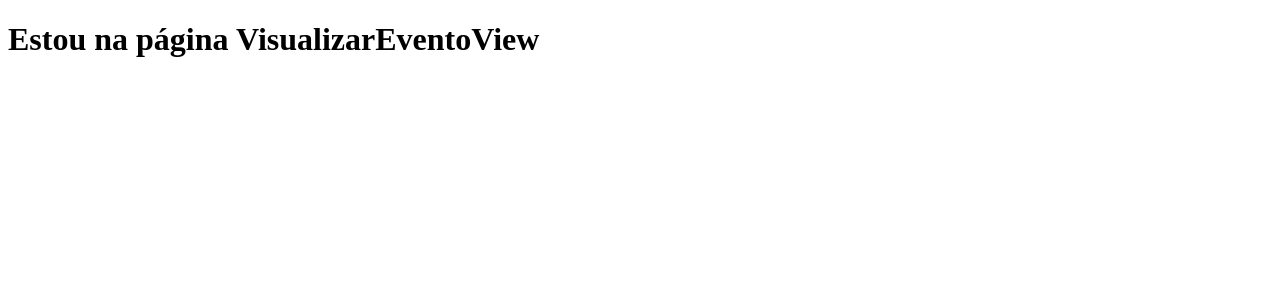
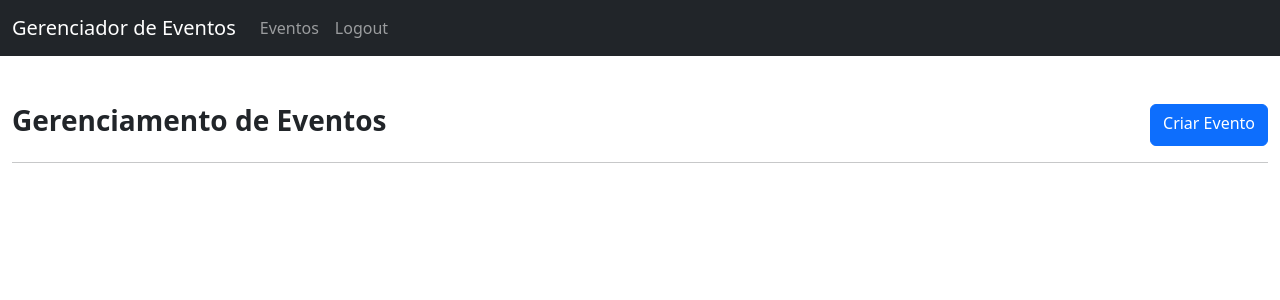
Before and after one commit to eu-pedro/projeto_evento, a PHP site: page /app/view/VisualizarEventoView.php in a window 1280 px wide. Shown: the top 300 px of the page. Run offline with PHP 8.4, Linux system fonts and the light colour scheme.

Commit message:
Iniciado página de visualização

```diff
--- /dev/null
+++ b/app/includes/Cabecalho.php
@@ -0,0 +1,42 @@
+<?php
+session_start();
+?>
+
+<!DOCTYPE html>
+<html lang="pt-br">
+<head>
+    <meta charset="UTF-8">
+    <meta name="viewport" content="width=device-width, initial-scale=1.0">
+    <link rel="stylesheet" href="https://cdn.jsdelivr.net/npm/bootstrap@5.2.0/dist/css/bootstrap.min.css">
+    <title>Projeto Gerenciamento de Eventos</title>
+</head>
+<body>
+    <header class="sticky-top">
+        <nav class="navbar navbar-expand-lg navbar-dark bg-dark">
+
+            <div class="container-fluid">
+
+                <a href="#" class="navbar-brand">Gerenciador de Eventos</a>
+
+                <button class="navbar-toggler" type="button" data-bs-toggle="collapse" data-bs-target="#menu">
+                    <span class="navbar-toggler-icon"></span>
+
+                </button>
+
+                <div class="collapse navbar-collapse" id="menu">
+                    <ul class="navbar-nav">
+
+                        <li class="nav-item">
+                            <a href="../view/VisualizarEventoView.php" class="nav-link ">Eventos</a>
+                        </li>
+
+                        <li class="nav-item">
+                            <a href="" class="nav-link ">Logout</a>
+                        </li>
+                    </ul>
+
+                </div>
+
+            </div>
+        </nav>
+    </header>
--- /dev/null
+++ b/app/includes/Rodape.php
@@ -0,0 +1,6 @@
+
+
+
+ <script src="https://cdn.jsdelivr.net/npm/bootstrap@5.2.0/dist/js/bootstrap.bundle.min.js"></script>
+</body>
+</html>
--- a/app/view/VisualizarEventoView.php
+++ b/app/view/VisualizarEventoView.php
@@ -1,11 +1,18 @@
-<!DOCTYPE html>
-<html lang="pt-br">
-<head>
-    <meta charset="UTF-8">
-    <meta name="viewport" content="width=device-width, initial-scale=1.0">
-    <title>Projeto Gerenciamento de Evento</title>
-</head>
-<body>
-    <h1>Estou na página VisualizarEventoView</h1>
-</body>
-</html>
+<?php
+    include_once("../includes/Cabecalho.php");
+?>
+<main class="container-fluid mt-5">
+    <section class="d-flex justify-content-between">
+        <h3 class="fw-bold">Gerenciamento de Eventos</h3>
+        <a href="CadastroView.php" class="btn btn-primary">Criar Evento</a>
+    </section>
+    <hr>
+
+    <section class="row row-cols-sm-1 row-cols-md-2 row-cols-lg-3 g-4"></section>
+
+</main>
+
+
+<?php
+    include_once("../includes/Rodape.php");
+?>
```
Also changed, not shown: app/view/CadastroView.php (+1 -48 lines).
